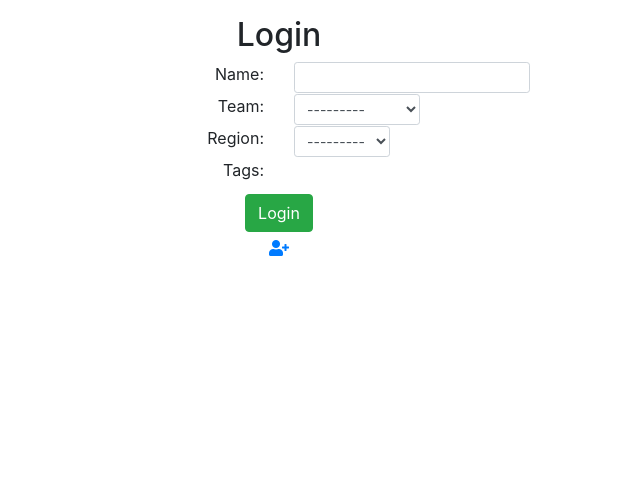
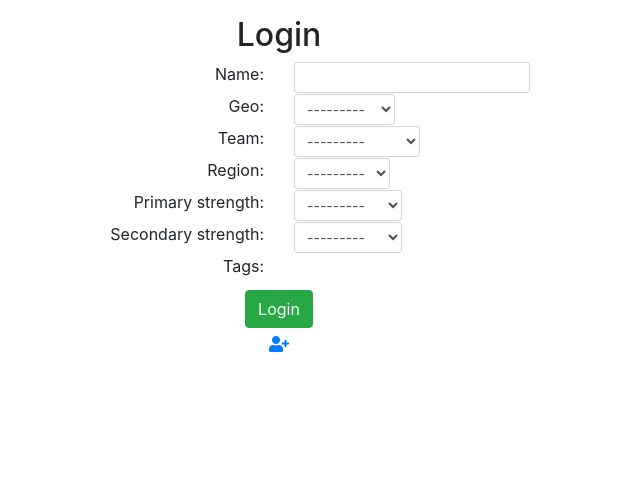
Before and after one commit to totallybradical/se-directory, a Django app: template users/templates/registration/login.html in a window 1280 px wide. Shown: the part 56-542 px from the top of the page, without its empty margins (361-1001 px from the left). Run offline with Django 3.2, Linux system fonts and the light colour scheme; the template is opened without the code that fills it: values that come from a table or form of the project are taken from there, others are empty; some libraries are stand-ins or nearby versions.

Commit message:
added geo and changed edit profile

```diff
--- a/profiles/forms.py
+++ b/profiles/forms.py
@@ -10,10 +10,12 @@ class ProfileForm(forms.ModelForm):
         model = Profile
         fields = (
             'name',
+            'geo',
             'team',
             'region',
             'primary_strength',
-            'secondary_strength'
+            'secondary_strength',
+            'tags'
         )
 
 class EditProfileForm(forms.ModelForm):
@@ -22,8 +24,11 @@ class EditProfileForm(forms.ModelForm):
         model = Profile
         fields = (
             'name',
+            'geo',
             'team',
             'region',
+            'primary_strength',
+            'secondary_strength',
             'tags'
         )
         widgets = {
--- a/profiles/models.py
+++ b/profiles/models.py
@@ -9,6 +9,18 @@ class Profile(models.Model):
     name = models.CharField(max_length=200)
     cec = models.CharField(max_length=25)
     user =  models.ForeignKey(settings.AUTH_USER_MODEL, on_delete=models.CASCADE)
+    GEOS = [
+        ("APJC", "APJC"),
+        ("EMEAR", "EMEAR"),
+        ("GLOBE", "Global"),
+        ("LATAM", "LATAM"),
+        ("TEMP", "TEMP"),
+        ("USCAN", "Americas")
+    ]
+    geo = models.CharField(
+        max_length=5,
+        choices=GEOS
+    )
     TEAMS = [
         ("TEMP", "TEMP"),
         ("COMM", "Commercial"),
--- a/profiles/templates/profile_list.html
+++ b/profiles/templates/profile_list.html
@@ -38,7 +38,7 @@
             <tr class="team-table-row">
                 <td>{{ profile.name }}</td>
                 <td>{{ profile.cec }}</td>
-                <td>{{ profile.get_team_display }} - {{ profile.get_region_display }}</td>
+                <td>{{ profile.get_geo_display }} - {{ profile.get_team_display }} - {{ profile.get_region_display }}</td>
                 <td>
                     {% for tag in profile.tags.all %}
                     <button name="profile_tag" type="submit" class="btn sm-1" style="background-color: #{{ tag.tag_color }}; color: #FFFFFF; font-size:14px; padding: 4px 8px;">{{ tag.text }}</button>
--- a/profiles/views.py
+++ b/profiles/views.py
@@ -10,7 +10,7 @@ from factoids.models import Factoid
 from django.http import JsonResponse
 
 def profile_list(request):
-    profiles = Profile.objects.order_by('name')
+    profiles = Profile.objects.exclude(geo="TEMP").exclude(team="TEMP").order_by('name')
     tags = ProfileTag.objects.all()
     return render(request, 'profile_list.html', {'profiles': profiles, 'tags': tags})
 
```
Also changed, not shown: profiles/utils.py (+5 -2 lines), profiles/migrations/0008_auto_20191024_1935.py (added).
